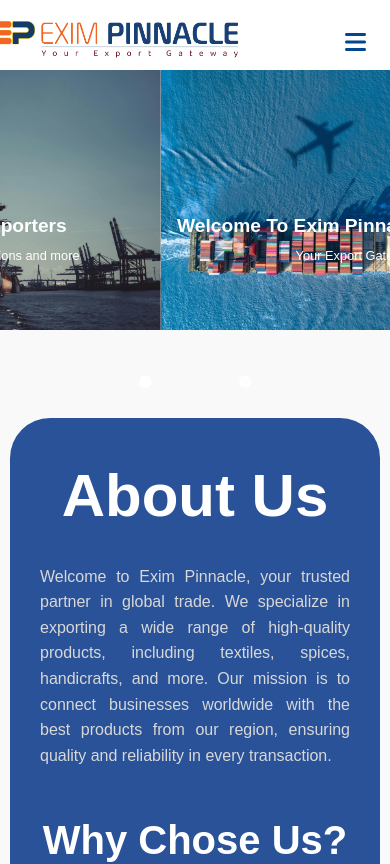
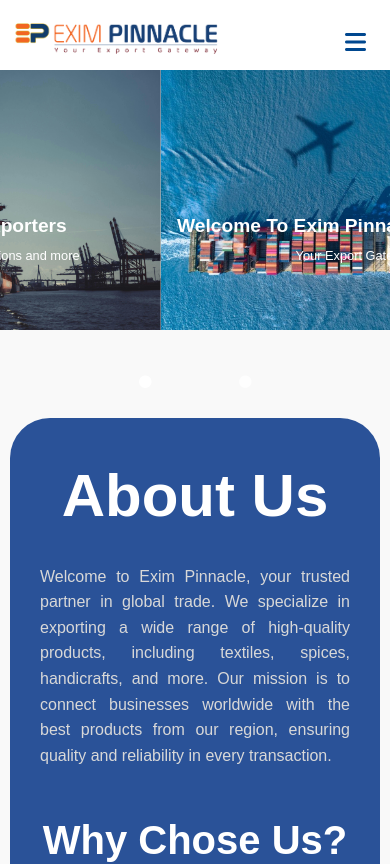
Before and after one commit to lamSleePee/eximtemp, a React (Vite) app: page / in a window 390 px wide. Shown: the top 864 px of the page. Built offline with nearby package versions, Linux system fonts and the light colour scheme; a web font is replaced by a local one.

Commit message:
minor fix

```diff
--- a/src/components/footerStyles.css
+++ b/src/components/footerStyles.css
@@ -155,6 +155,9 @@
   .quicklinks {
     flex: 0.6;
     text-align: center;
+    display: flex;
+    flex-direction: column;
+    align-items: center;
   }
 
   .quicklinks h2 {
--- a/src/components/headerstyles.css
+++ b/src/components/headerstyles.css
@@ -129,6 +129,11 @@ ul{
       justify-content: space-between; /* Keep logo and hamburger at ends */
       padding: 0; /* Slightly more padding for touch */
     }
+    .header-logo-link{
+      height: 70px;
+      transform: scale(1);
+      border: none;
+    }
 
     /* Hide full nav by default on mobile */
     .header-nav {
```
